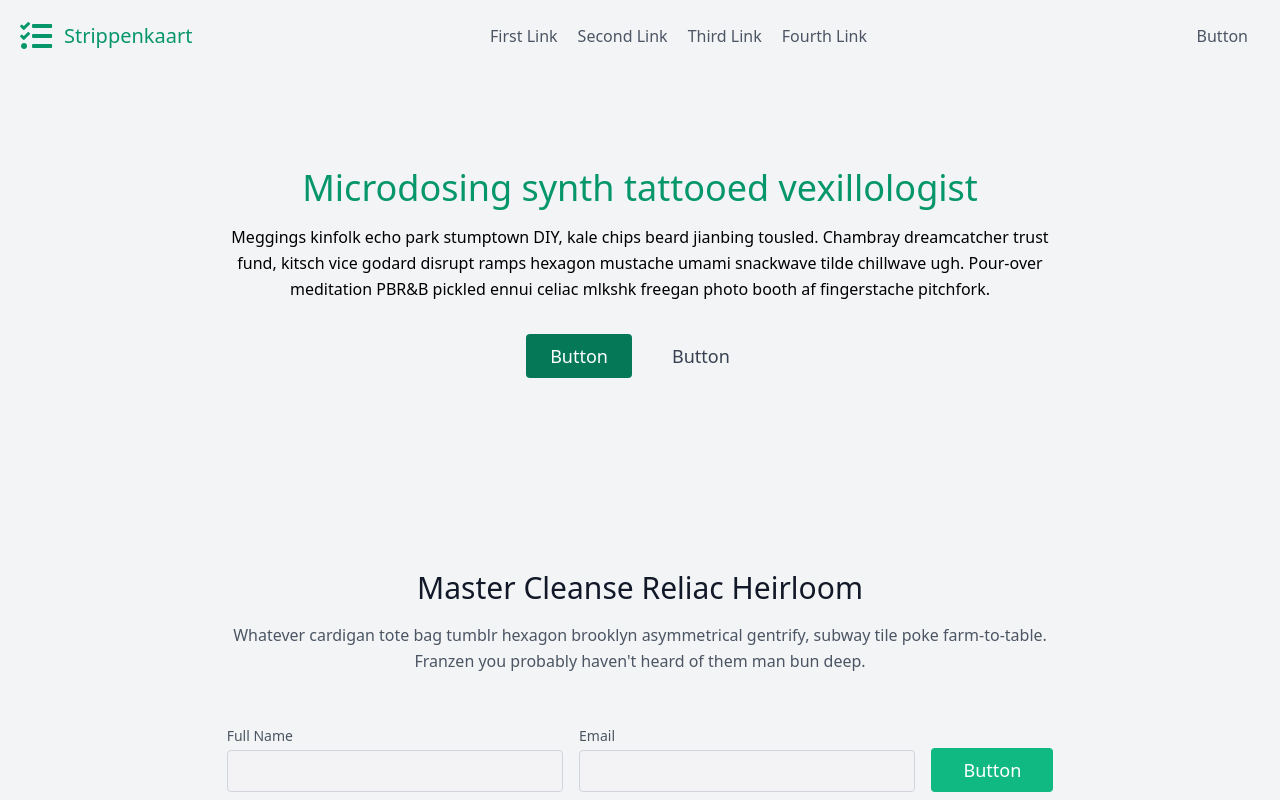
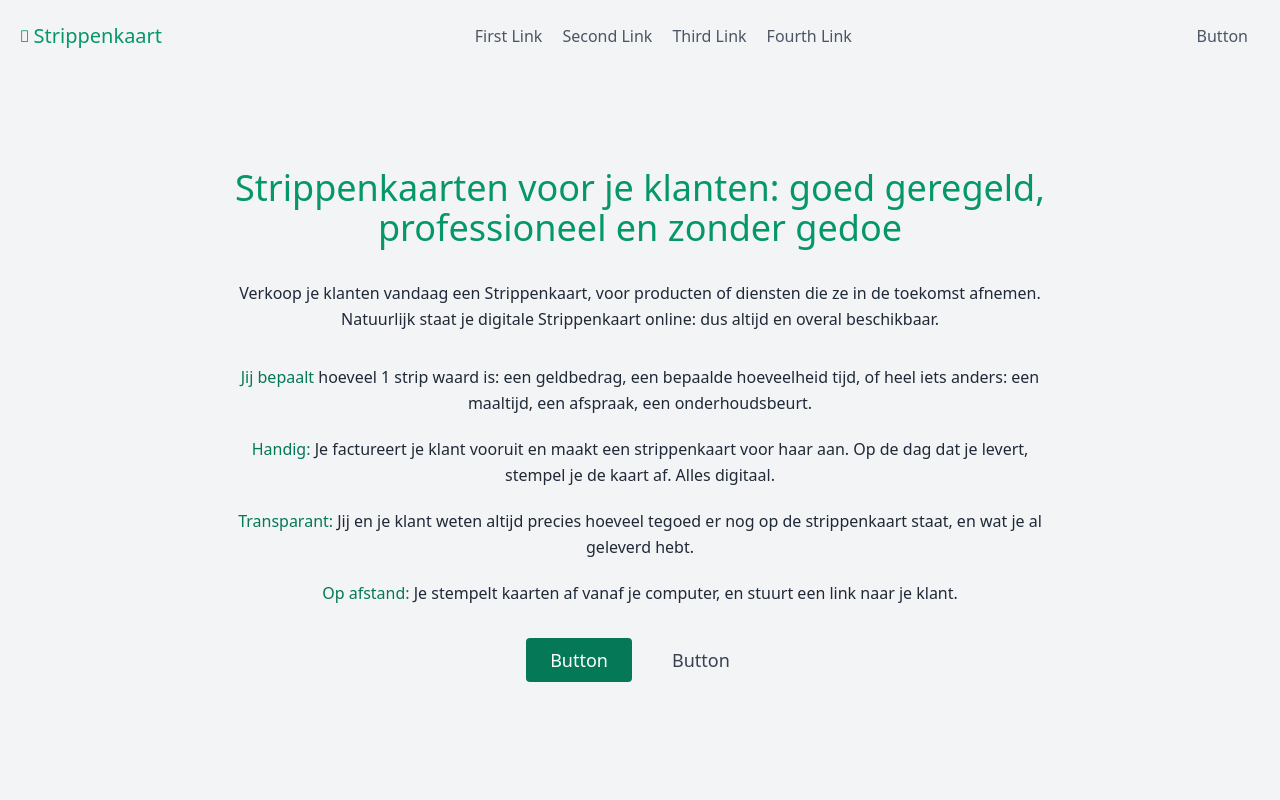
Before and after one commit to emcoding/TailTry, a website built with Vite: page index.html in a window 1280 px wide. Shown: the top 800 px of the page. Built offline with nearby package versions, Linux system fonts and the light colour scheme.

Commit message:
Add some text and minor fixes

```diff
--- a/index.html
+++ b/index.html
@@ -5,9 +5,11 @@
     <meta name="viewport"
           content="width=device-width, user-scalable=no, initial-scale=1.0, maximum-scale=1.0, minimum-scale=1.0">
     <meta http-equiv="X-UA-Compatible" content="ie=edge">
-      <link rel="stylesheet" href="https://use.fontawesome.com/releases/v5.8.1/css/all.css" integrity="sha384-50oBUHEmvpQ+1lW4y57PTFmhCaXp0ML5d60M1M7uH2+nqUivzIebhndOJK28anvf" crossorigin="anonymous">
+<!--      <link rel="stylesheet" href="https://use.fontawesome.com/releases/v5.8.1/css/all.css" integrity="sha384-50oBUHEmvpQ+1lW4y57PTFmhCaXp0ML5d60M1M7uH2+nqUivzIebhndOJK28anvf" crossorigin="anonymous">-->
+    <link rel="stylesheet" href="node_modules/@fortawesome/fontawesome-free/css/fontawesome.css">
+    <link rel="stylesheet" href="css/tailwind.css">
 
-    <link rel="stylesheet" href="css/tailwind.css">
+
     <title>TailTry</title>
 </head>
 <body class="bg-gray-100">
@@ -16,10 +18,10 @@
  <header class="text-gray-600 ">
      <div class="container mx-auto flex flex-wrap p-5 flex-col md:flex-row items-center">
          <a class="flex font-medium items-center text-gray-900 mb-4 md:mb-0" >
-             <i class="fas fa-tasks fa-2x text-green-600"></i>
-
-             <span class="ml-3 text-xl text-green-600">Strippenkaart</span>
+             <i class="fas fa-tasks fa text-green-600"></i>
+             <span class="ml-1 text-xl text-green-600">Strippenkaart</span>
          </a>
+<!--             <span class="ml-auto text-md mb-30">Strippenkaarten voor je klanten goed geregeld, professioneel en zonder gedoe</span>-->
 <!--     </div>-->
          <nav class="md:ml-auto md:mr-auto flex flex-wrap items-center text-base justify-center">
              <a class="mr-5 hover:text-gray-900">First Link</a>
@@ -39,10 +41,32 @@
  <section class="text-grey-600 body-font">
      <div class="container mx-auto flex px-5 py-24 items-center justify-center flex-col">
 <!--               <img class="lg:w-2/6 md:w-3/6 w-5/6 mb-10 object-cover object-center rounded" alt="hero" src="https://dummyimage.com/720x600">-->
-         <div class="text-center lg:w-2/3 w-full">
-             <h1 class="title-font sm:text-4xl text-3xl mb-4 font-medium text-green-600">Microdosing synth tattooed vexillologist</h1>
-             <p class="mb-8 leading-relaxed">Meggings kinfolk echo park stumptown DIY, kale chips beard jianbing tousled. Chambray dreamcatcher trust fund, kitsch vice godard disrupt ramps hexagon mustache umami snackwave tilde chillwave ugh. Pour-over meditation PBR&B pickled ennui celiac mlkshk freegan photo booth af fingerstache pitchfork.</p>
-             <div class="flex justify-center">
+         <div class="text-center lg:w-2/3 w-full text-gray-800 leading-relaxed">
+             <h1 class="title-font sm:text-4xl text-3xl mb-4 font-medium text-green-600">
+                 Strippenkaarten voor je klanten: goed geregeld, professioneel en zonder gedoe
+             </h1>
+             <div class="space-y-1">
+                 <p class="my-8 leading-relaxed ">
+                     Verkoop je klanten vandaag een Strippenkaart, voor producten of diensten die ze in de toekomst afnemen.
+                     Natuurlijk staat je digitale Strippenkaart online: dus altijd en overal beschikbaar.
+                 </p>
+                 <ul class="space-y-5">
+                     <li>
+                         <span class="text-green-700">Jij bepaalt </span>hoeveel 1 strip waard is: een geldbedrag, een bepaalde hoeveelheid tijd, of heel iets anders: een maaltijd, een afspraak, een onderhoudsbeurt.
+                     </li>
+                     <li>
+                         <span class="text-green-700">Handig:</span> Je factureert je klant vooruit en maakt een strippenkaart voor haar aan. Op de dag dat je levert, stempel je de kaart af. Alles digitaal.
+                     </li>
+                     <li>
+                         <span class="text-green-700">Transparant:</span>  Jij en je klant weten altijd precies hoeveel tegoed er nog op de strippenkaart staat, en wat je al geleverd hebt.
+                     </li>
+                     <li>
+                         <span class="text-green-700">Op afstand:</span> Je stempelt kaarten af vanaf je computer, en stuurt een link naar je klant.
+                     </li>
+                 </ul>
+             </div>
+
+             <div class="flex justify-center mt-8">
                  <button class="inline-flex text-white bg-green-700 border-0 py-2 px-6 focus:outline-none hover:bg-green-600 rounded text-lg">Button</button>
                  <button class="ml-4 inline-flex text-gray-700 bg-gray-100 border-0 py-2 px-6 focus:outline-none hover:bg-gray-200 rounded text-lg">Button</button>
              </div>
--- a/package.json
+++ b/package.json
@@ -14,5 +14,8 @@
     "postcss": "^8.3.6",
     "tailwindcss": "^2.2.7",
     "vite": "^2.4.3"
+  },
+  "dependencies": {
+    "@fortawesome/fontawesome-free": "^5.15.3"
   }
 }
```
Also changed, not shown: 2 other files.
